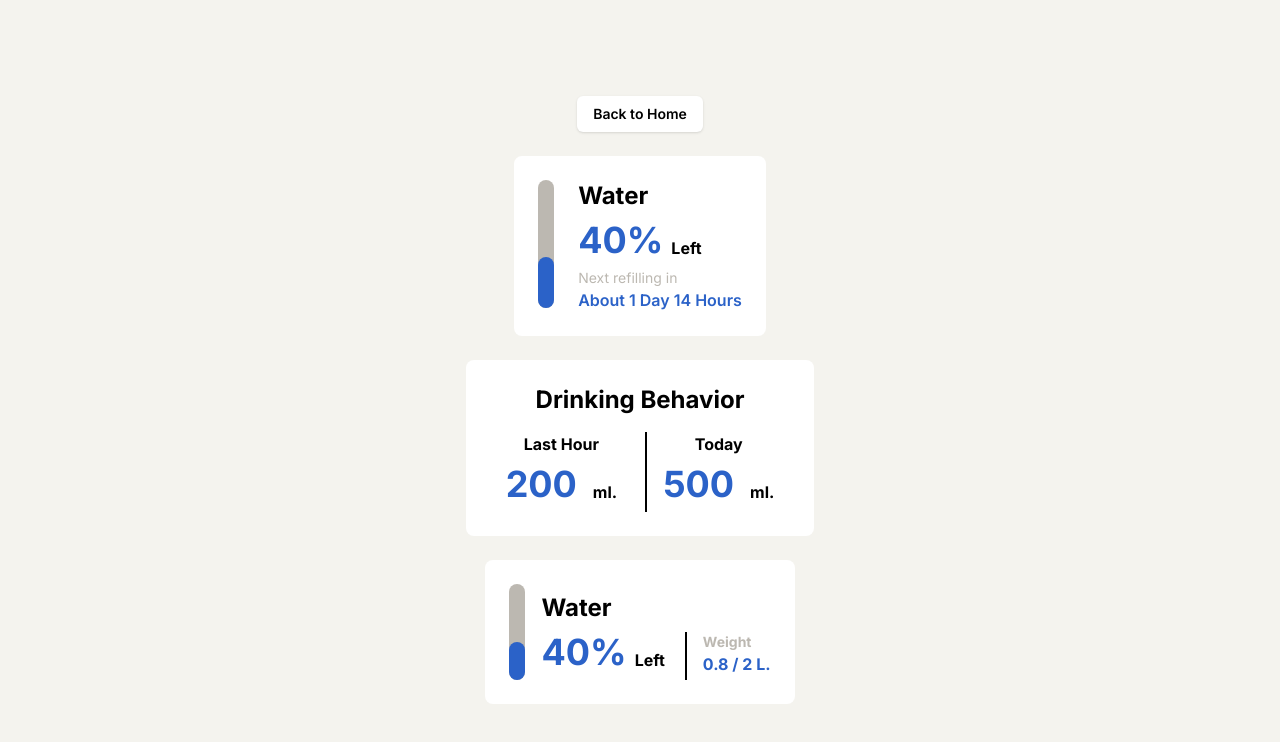
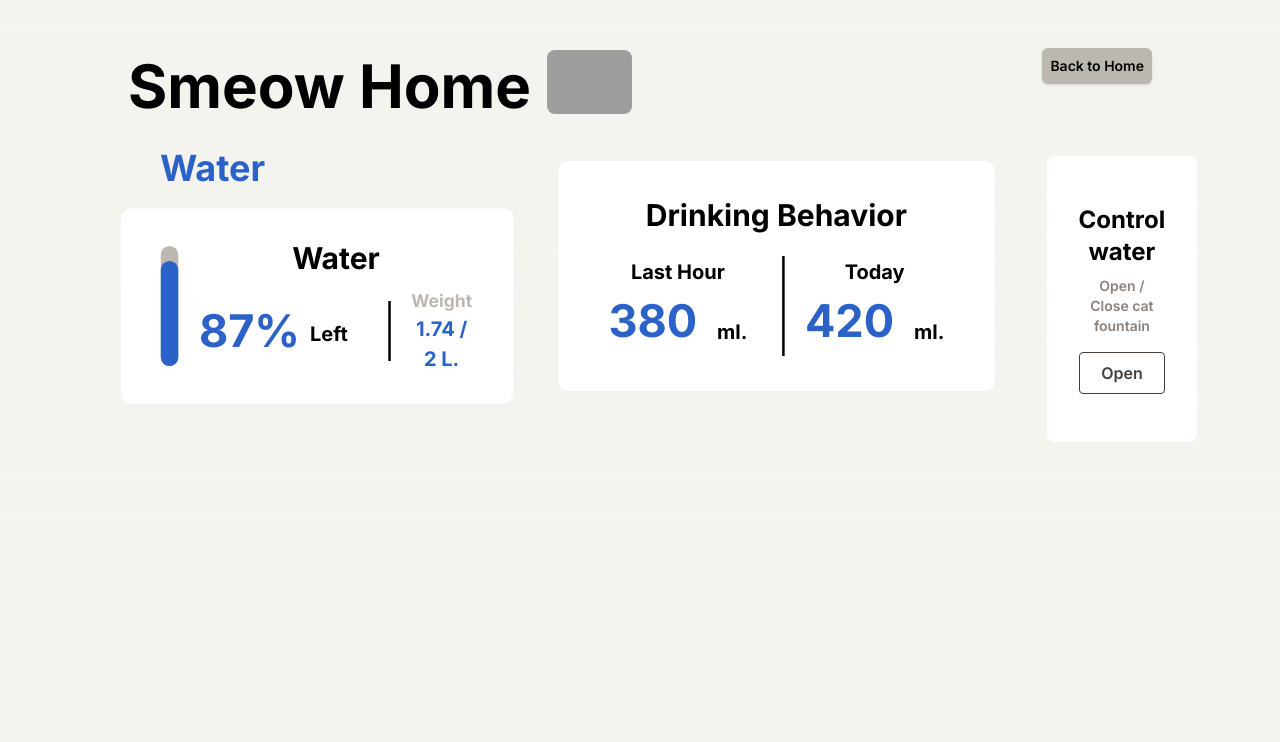
Before and after one commit to Piinxluna/ES-Smeow-Home, a Next.js app in the folder smeow-home/: page /water in a window 1280 px wide. Shown: the top 742 px of the page. Built offline with nearby package versions, Linux system fonts and the light colour scheme; grey boxes are pictures that could not be loaded.

Commit message:
water/page no responsive

```diff
--- a/smeow-home/src/app/water/page.tsx
+++ b/smeow-home/src/app/water/page.tsx
@@ -1,15 +1,25 @@
 import BacktoHomeButton from '@/components/basic/BackToHomeButton'
 import ConsumeBehavior from '@/components/basic/ConsumeBehavior'
+import Control from '@/components/basic/Control'
+import Header from '@/components/basic/Header'
 import Remaining from '@/components/basic/Remaining'
 import RemainingDetails from '@/components/basic/RemainingDetails'
 
 export default function Home() {
   return (
-    <main className='flex min-h-screen flex-col items-center justify-between p-24'>
-      <BacktoHomeButton/>
-      <Remaining variant='water' percent={40} nextRefill={'1 Day 14 hours'}></Remaining>
-      <ConsumeBehavior variant='water' lastHour={200} today={500}></ConsumeBehavior>
-      <RemainingDetails variant='water' percent={40}/>
+    <main className='flex flex-col px-32 py-12'>
+      <div className='flex flex-row justify-between'>
+        <Header></Header>
+        <BacktoHomeButton className='mt-0'></BacktoHomeButton>
+      </div>
+      <div className='flex flex-row mt-8'>
+        <div>
+          <p className ='text-4xl text-eblue font-bold ml-8 mb-10'>Water</p>
+          <RemainingDetails variant='water' percent={87} className='flex ml-8 transform scale-125'></RemainingDetails>
+        </div>
+        <ConsumeBehavior variant='water' lastHour={380} today={420} className='py-7 flex-grow mt-9 ml-32 mr-24 transform scale-125'></ConsumeBehavior>
+        <Control variant='water' className='flex transform scale-150'></Control>
+      </div>
     </main>
   )
 }
--- a/smeow-home/src/components/basic/BackToHomeButton.tsx
+++ b/smeow-home/src/components/basic/BackToHomeButton.tsx
@@ -1,7 +1,11 @@
 import Button from '@/components/basic/Button'
 
-export default function BacktoHomeButton() {
+export default function BacktoHomeButton({
+    className = '',
+  }: {
+    className?: string;
+}) {
     return (
-        <Button variant='secondary' href='/'>Back to Home</Button>
+        <Button variant='secondary' href='/' className={className}>Back to Home</Button>
     )
 }
--- a/smeow-home/src/components/basic/Button.tsx
+++ b/smeow-home/src/components/basic/Button.tsx
@@ -34,7 +34,7 @@ export default function Button({
       <Link href={href}
           target={target}>
         <button
-          className={`md:px-2 md:py-2 px-2 py-2 rounded-md shadow ${theme} ${className} md:text-l text-sm`}
+          className={`p-2 rounded-md shadow ${theme} ${className} md:text-l text-sm`}
         >
           {children}
         </button>
--- a/smeow-home/src/components/basic/ConsumeBehavior.tsx
+++ b/smeow-home/src/components/basic/ConsumeBehavior.tsx
@@ -14,7 +14,7 @@ export default function Remaining({
   let theme = 'font-semibold bg-white w-fit h-fit rounded-lg';
   if (variant === 'water') {
     return (
-    <div className={`${theme} ${className} flex flex-col h-fit p-6`}>
+    <div className={`${theme} ${className} flex justify-center items-center flex-col h-fit p-6`}>
         <p className="text-2xl text-black font-bold text-center mb-4">Drinking Behavior</p>
         <div className="flex flex-row">
             <div className="flex flex-col items-center text-center px-4">
@@ -37,7 +37,7 @@ export default function Remaining({
     );
   } else if (variant === 'food') {
     return (
-        <div className={`${theme} ${className} flex flex-col h-fit p-6`}>
+        <div className={`${theme} ${className} flex justify-center items-center flex-col h-fit p-6`}>
             <p className="text-2xl text-black font-bold text-center mb-4">Eating Behavior</p>
             <div className="flex flex-row">
                 <div className="flex flex-col items-center text-center px-4">
--- a/smeow-home/src/components/basic/Control.tsx
+++ b/smeow-home/src/components/basic/Control.tsx
@@ -28,10 +28,10 @@ export default function Control({
   };
 
   return (
-    <div className={`${theme} flex flex-col items-center text-center py-8 px-6`}>
-      <p className="text-2xl font-bold text-black">{title}</p>
-      <p className="text-sm text-lightgray1 text-semibold p-2">{description}</p>
-      <OnOffButton Active='Open' InActive='Close'></OnOffButton>
+    <div className={`${theme} flex flex-col justify-center py-12 px-8 mt-2`}>
+      <p className="text-2xl font-bold text-black text-center">{title}</p>
+      <p className="text-sm text-lightgray1 font-semibold p-2 text-center">{description}</p>
+      <OnOffButton Active='Open' InActive='Close' className='w-full ,'></OnOffButton>
     </div>
   );
 }
--- a/smeow-home/src/components/basic/RemainingDetails.tsx
+++ b/smeow-home/src/components/basic/RemainingDetails.tsx
@@ -10,24 +10,30 @@ export default function percentDetails({
   className?: string;
 }) {
   let theme = 'font-semibold bg-white w-fit h-fit rounded-lg';
-  const weightleft = percent*2/100
+  const weightleft = (percent * 2) / 100;
+
   if (variant === 'water') {
     return (
-    <div className={`${theme} ${className} flex space-x-4 py-6 px-6 h-fit`}>
+      <div
+        className={`${theme} ${className} flex justify-center items-center py-6 px-8 h-fit`}
+      >
+        <div className="flex flex-row justify-center items-center space-x-4">
           <div className="relative w-4 h-24 bg-lightgray2 rounded-full">
             <div
-            className={`absolute bottom-0 w-full bg-eblue rounded-full`} style={{ height: `${percent}%` }}>
+              className={`absolute bottom-0 w-full bg-eblue rounded-full`}
+              style={{ height: `${percent}%` }}
+            ></div>
           </div>
+          <div className="flex flex-col justify-center items-center space-y-2">
+            <h2 className="text-black text-2xl font-bold">Water</h2>
+            <div className="flex flex-row items-center">
+              <p className="text-eblue text-4xl font-bold">{percent}%</p>
+              <p className="text-l text-black font-bold px-2 mt-1">Left</p>
+              <div className="ml-6 h-12 border-l-2 border-black"></div>
+              <div className="flex flex-col ml-4 text-center">
+                <p className="text-lightgray2 text-sm font-bold">Weight</p>
+                <p className="text-eblue text-l font-bold">{weightleft} / 2 L.</p>
               </div>
-        <div className='flex flex-col space-y-2'>
-            <h2 className='text-black text-2xl font-bold mt-2'>Water</h2>
-            <div className='flex flex-row '>
-                <p className='text-eblue text-4xl font-bold'>{percent}%</p>
-                <p className='text-l text-black font-bold px-2 mt-4' >Left</p>
-                <div className="ml-3 h-12 border-l-2 border-black"></div>
-                <div className="flex flex-col ml-4">
-                    <p className='text-lightgray2 text-sm font-bold'>Weight</p>
-                    <p className='text-eblue text-l font-bold'>{weightleft} / 2 L.</p>
             </div>
           </div>
         </div>
@@ -35,21 +41,26 @@ export default function percentDetails({
     );
   } else if (variant === 'food') {
     return (
-    <div className={`${theme} ${className} flex space-x-4 py-6 px-6 h-fit w-`}>
+      <div
+        className={`${theme} ${className} flex justify-center items-center py-6 px-8 h-fit`}
+      >
+        <div className="flex flex-row justify-center items-center space-x-4">
           <div className="relative w-4 h-24 bg-lightgray2 rounded-full">
             <div
-            className={`absolute bottom-0 w-full bg-ebrown rounded-full`} style={{ height: `${percent}%` }}>
+              className={`absolute bottom-0 w-full bg-ebrown rounded-full`}
+              style={{ height: `${percent}%` }}
+            ></div>
           </div>
+          <div className="flex flex-col justify-center items-center space-y-2">
+            <h2 className="text-black text-2xl font-bold">Food</h2>
+            <div className="flex flex-row items-center">
+              <p className="text-ebrown text-4xl font-bold">{percent}%</p>
+              <p className="text-l text-black font-bold px-2 mt-1">Left</p>
+              <div className="ml-6 h-12 border-l-2 border-black"></div>
+              <div className="flex flex-col ml-4 text-center">
+                <p className="text-lightgray2 text-sm font-bold">Weight</p>
+                <p className="text-ebrown text-l font-bold">{weightleft} / 2 kg.</p>
               </div>
-        <div className='flex flex-col space-y-2'>
-            <h2 className='text-black text-2xl font-bold mt-2 '>Food</h2>
-            <div className='flex flex-row '>
-                <p className='text-ebrown text-4xl font-bold'>{percent}%</p>
-                <p className='text-l text-black font-bold px-2 mt-4' >Left</p>
-                <div className="ml-3 h-12 border-l-2 border-black"></div>
-                <div className="flex flex-col ml-4">
-                    <p className='text-lightgray2 text-sm font-bold'>Weight</p>
-                    <p className='text-ebrown text-l font-bold'>{weightleft} / 2 kg.</p>
             </div>
           </div>
         </div>
```
Lines whose indentation alone changed are shown as unchanged.
